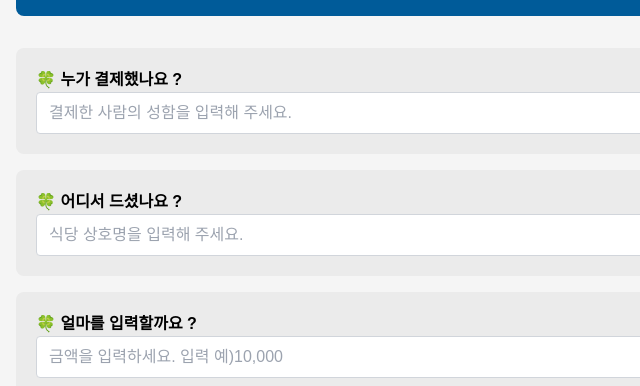
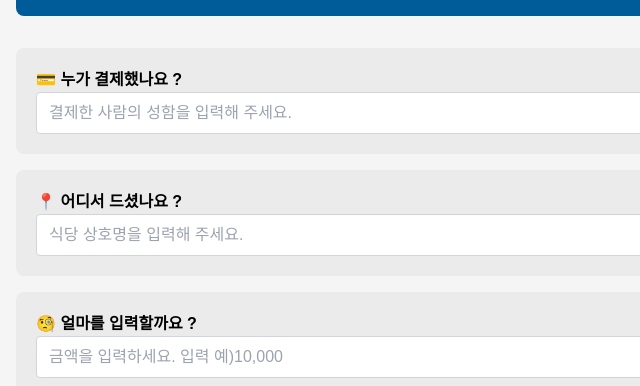
Before and after one commit to aksel26/Intranet-Excel-Fetch-SMB, a website: page views/main.html in a window 1280 px wide. Shown: the part 283-669 px from the top of the page, 0-640 px from the left. Drawn offline with nearby package versions, Linux system fonts and the light colour scheme.

Commit message:
🎨 Design(UI): change icons main.html

```diff
--- a/views/main.html
+++ b/views/main.html
@@ -145,7 +145,7 @@
     </div>
     <div class="w-full flex flex-col gap-y-4">
       <div class="bg-[#ebebeb] p-5 rounded-lg">
-        <p class="font-bold">🍀 누가 결제했나요 ?</p>
+        <p class="font-bold">💳 누가 결제했나요 ?</p>
         <input
           class="w-full px-3 py-2 border border-gray-300 rounded"
           type="number"
@@ -153,7 +153,7 @@
         />
       </div>
       <div class="bg-[#ebebeb] p-5 rounded-lg">
-        <p class="font-bold">🍀 어디서 드셨나요 ?</p>
+        <p class="font-bold">📍 어디서 드셨나요 ?</p>
         <input
           class="w-full px-3 py-2 border border-gray-300 rounded"
           type="number"
@@ -162,7 +162,7 @@
       </div>
       <div class="bg-[#ebebeb] p-5 rounded-lg">
         <div class="flex justify-between items-center">
-          <p class="font-bold">🍀 얼마를 입력할까요 ?</p>
+          <p class="font-bold">🧐 얼마를 입력할까요 ?</p>
           <div class="flex items-center gap-x-2">
             <input type="checkbox" id="lunchExpenses" name="lunchExpenses" />
             <label class="text-sm" for="lunchExpenses">기본식대</label>
@@ -211,7 +211,7 @@
         <div class="popup-content">
           <div class="w-full px-5 pt-8">
             <div class="flex justify-between">
-              <p class="font-bold text-left">🍀 식대 계산기</p>
+              <p class="font-bold text-left">🧮 식대 계산기</p>
               <button id="closePopup">✖︎</button>
             </div>
             <div
```
